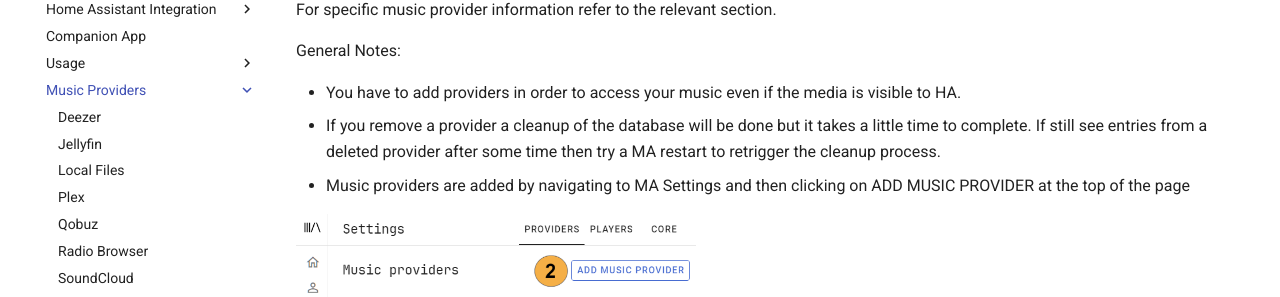
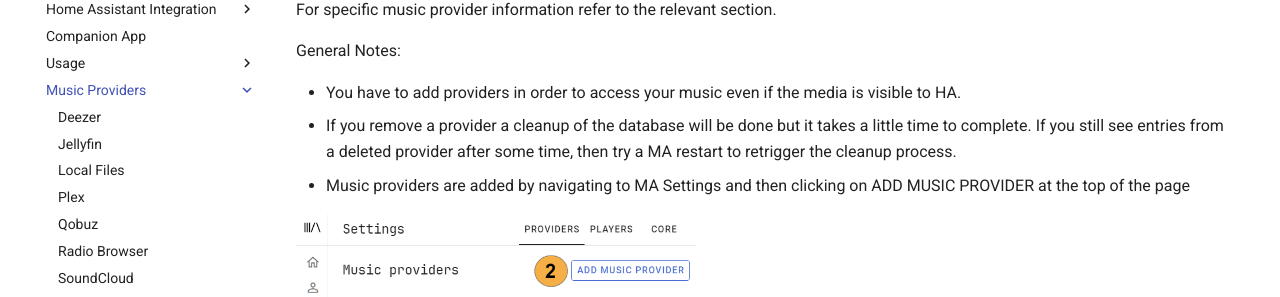
Before and after one commit to pwbriggs/music-assistant.github.io, an MkDocs documentation site: the page built from docs/music-providers/index.md, in a window 1280 px wide. Shown: the part 183-480 px from the top of the page. Built offline with MkDocs 1.6.1 and Material for MkDocs 9.7.7, drawn with Linux system fonts in a browser that asks for light colours.

Commit message:
Fix typos
Co-authored-by: Jozef Kruszynski <60214390+jozefKruszynski@users.noreply.github.com>

```diff
--- a/docs/music-providers/index.md
+++ b/docs/music-providers/index.md
@@ -5,7 +5,7 @@
 General Notes:
 
 - You have to add providers in order to access your music even if the media is visible to HA.
-- If you remove a provider a cleanup of the database will be done but it takes a little time to complete. If still see entries from a deleted provider after some time then try a MA restart to retrigger the cleanup process.
+- If you remove a provider a cleanup of the database will be done but it takes a little time to complete. If you still see entries from a deleted provider after some time, then try a MA restart to retrigger the cleanup process.
 - Music providers are added by navigating to MA Settings and then clicking on ADD MUSIC PROVIDER at the top of the page
 
 ![image](../assets/screenshots/add-music-provider.png){ width=400  }
```
